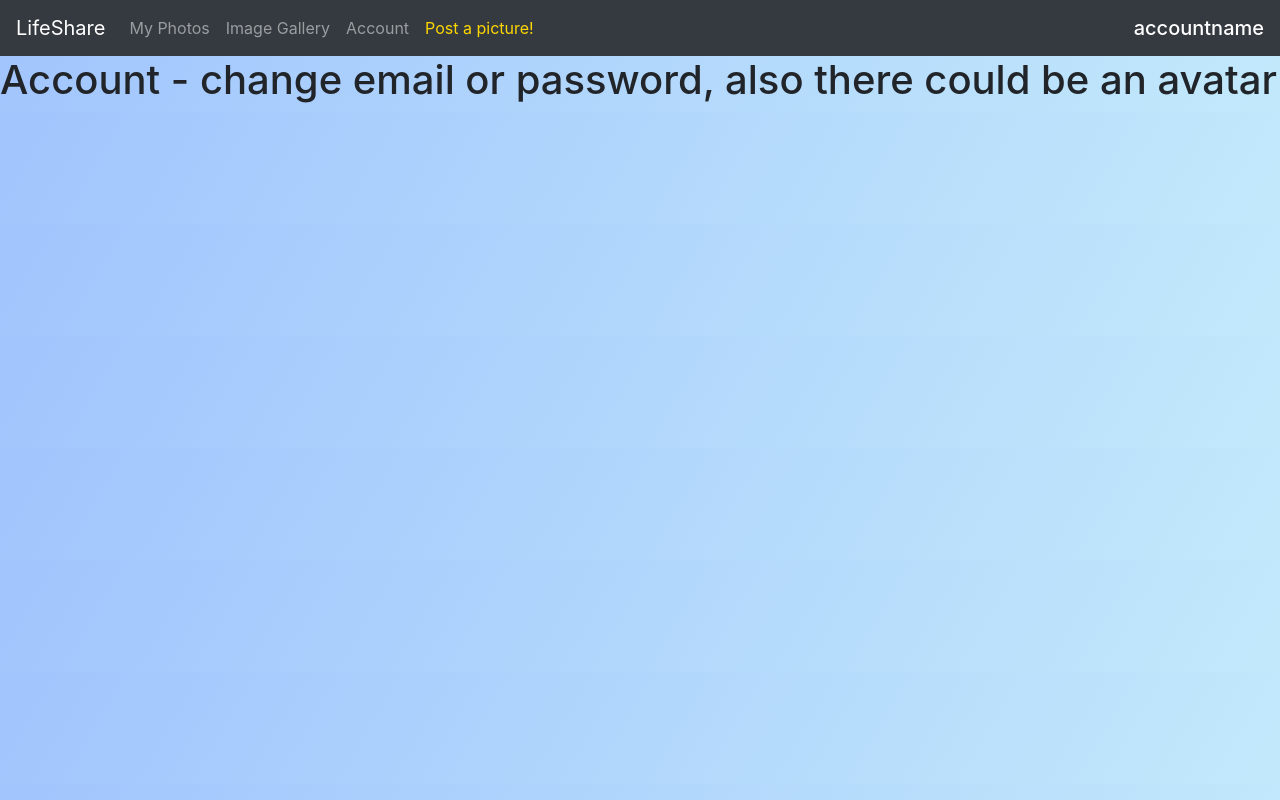
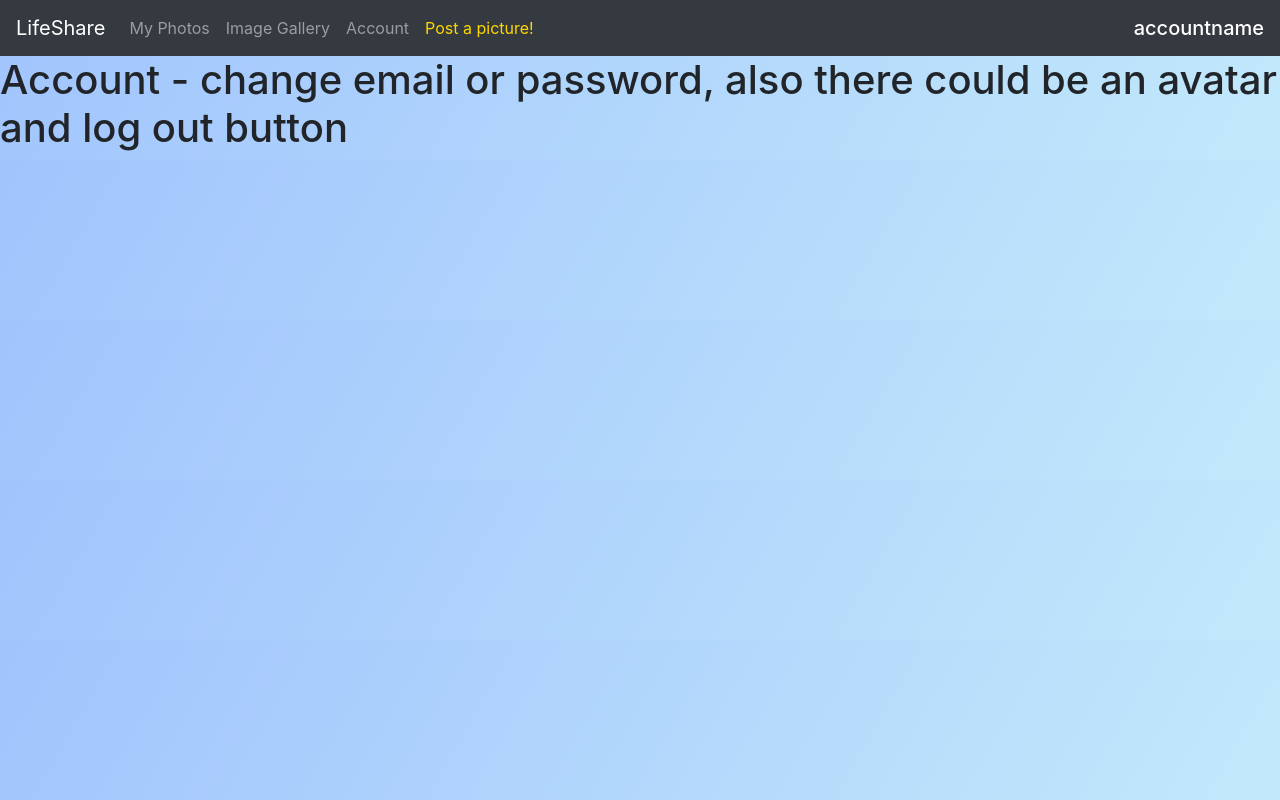
Before and after one commit to Seven730/LifeShare, a React (Create React App) app: page /account in a window 1280 px wide. Built offline with nearby package versions, Linux system fonts and the light colour scheme.

Commit message:
small tweak

```diff
--- a/src/Screens/Account/Account.jsx
+++ b/src/Screens/Account/Account.jsx
@@ -1,6 +1,5 @@
 import React from "react";
 import "./Account.css";
-import { Navbar, Nav } from "react-bootstrap";
 import NavigationBar from "../../Components/NavigationBar";
 
 export default function account() {
@@ -9,7 +8,8 @@ export default function account() {
       <NavigationBar />
       <div>
         <h1>
-          Account - change email or password, also there could be an avatar
+          Account - change email or password, also there could be an avatar and
+          log out button
         </h1>
       </div>
     </div>
```
